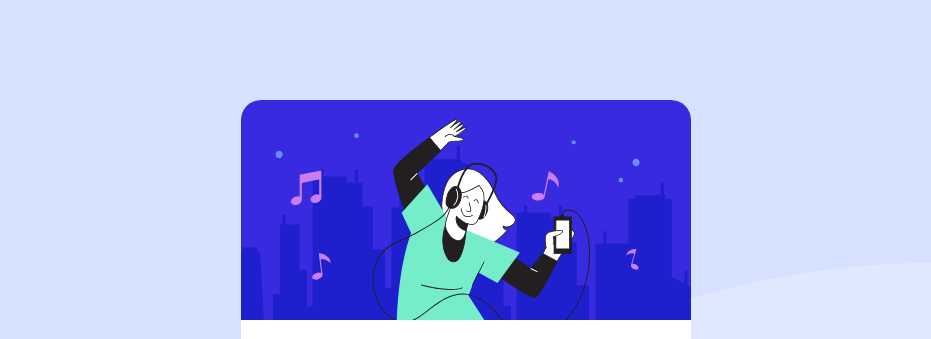
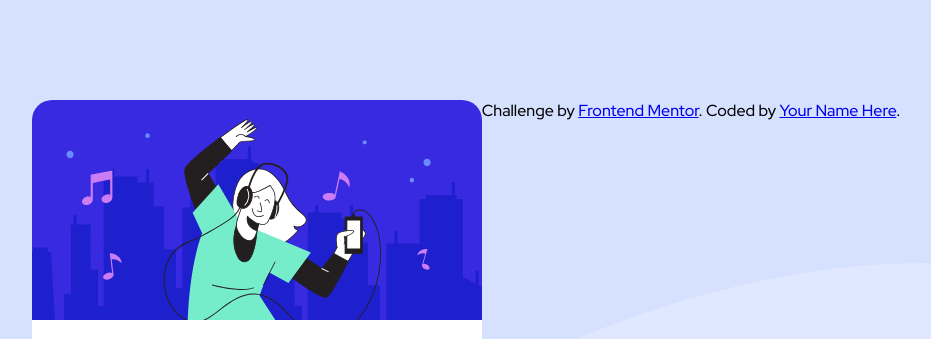
Before and after one commit to ohsite/Order-summary-component-challenge, a plain HTML site: page index.html in a window 1280 px wide. Shown: the top 339 px of the page, without its empty margins (174-1105 px from the left). Drawn offline with Linux system fonts and the light colour scheme.

Commit message:
Update style.css

```diff
--- a/style.css
+++ b/style.css
@@ -93,24 +93,4 @@ body {
     color: #1f2f56; }
 
 .attribution {
-  display: none; }
-
-/*
-
-@include respond(big-desk) {
-
-}
-
-@include respond(tab-land) {
-
-}
-
-@include respond(tab-port) {
-
-}
-
-@include respond(phone) {
-
-}
-
-*/
+  display: block; }
```
